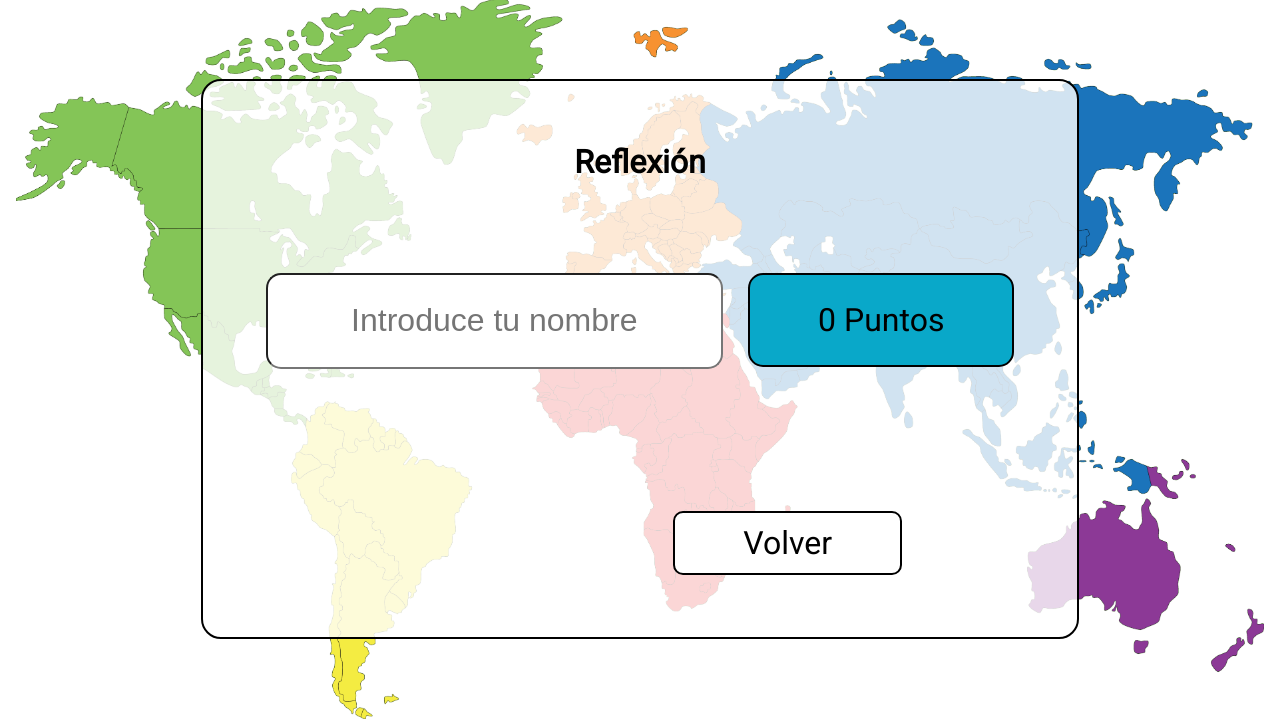
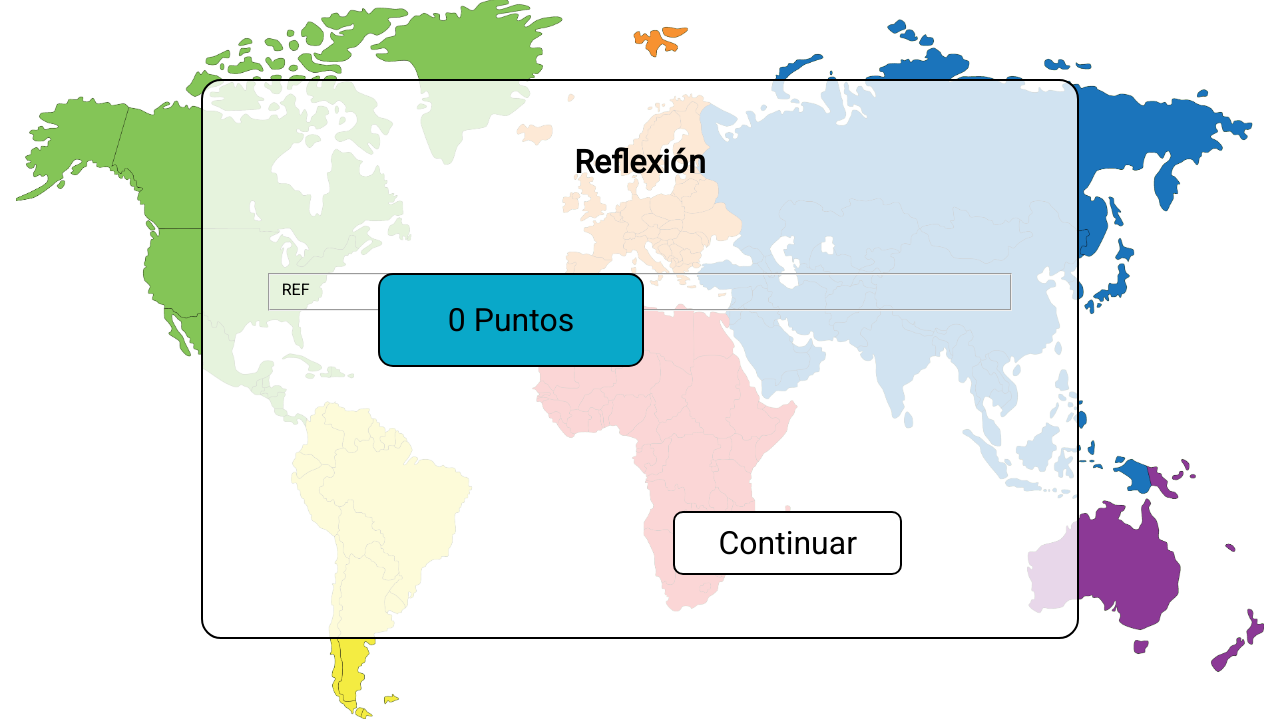
Before and after one commit to aurajd/2223_2DAW_HACIA_UN_CIUDADANO_GLOBAL, a PHP site: page /reflexion.html in a window 1280 px wide. Shown: the part 81-800 px from the top of the page. Run offline with PHP 8.4, Linux system fonts and the light colour scheme.

Commit message:
Reflexión

```diff
--- a/diseño/mockups/juego/css/style.css
+++ b/diseño/mockups/juego/css/style.css
@@ -311,3 +311,10 @@ nav a {
 /*#botonAceptar {
 
 }*/
+
+#puntuacionRef{
+    width: 35%;
+    height: 30%;
+    left: 15%;
+    top: 75%;
+}
--- a/diseño/mockups/juego/reflexion.html
+++ b/diseño/mockups/juego/reflexion.html
@@ -20,10 +20,9 @@
             <div id="divPuntuacion">
                 <h1>Reflexión</h1>
                 <form action="ranking.html" method="post">
-                    <input type="text" name="nombre" placeholder="Introduce tu nombre">
-                    <p>0 Puntos</p>
-
-                    <a>Volver</a>
+                    <fieldset>REF</fieldset>
+                    <p id="puntuacionRef">0 Puntos</p>
+                    <a>Continuar</a>
                 </form>
             </div>
         </main>
```
